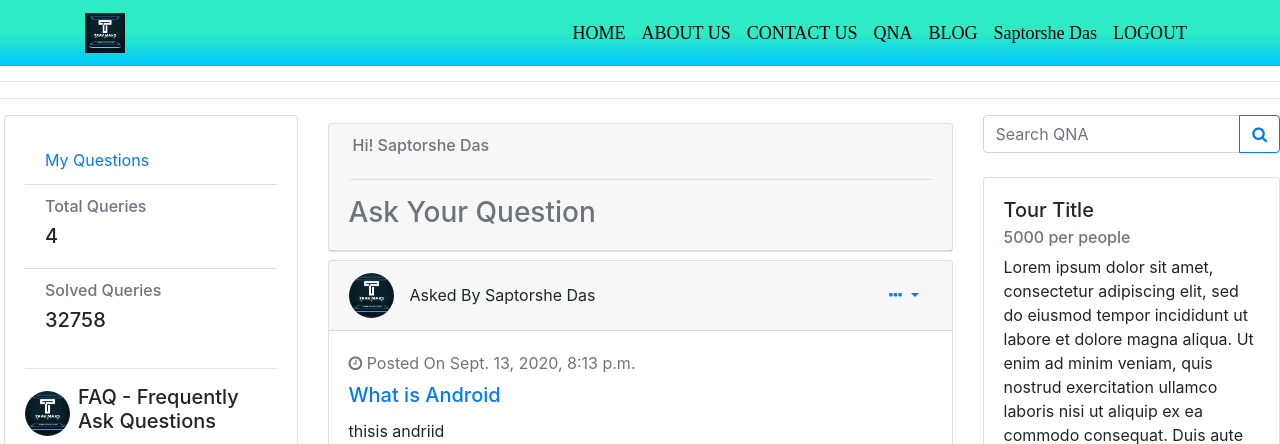
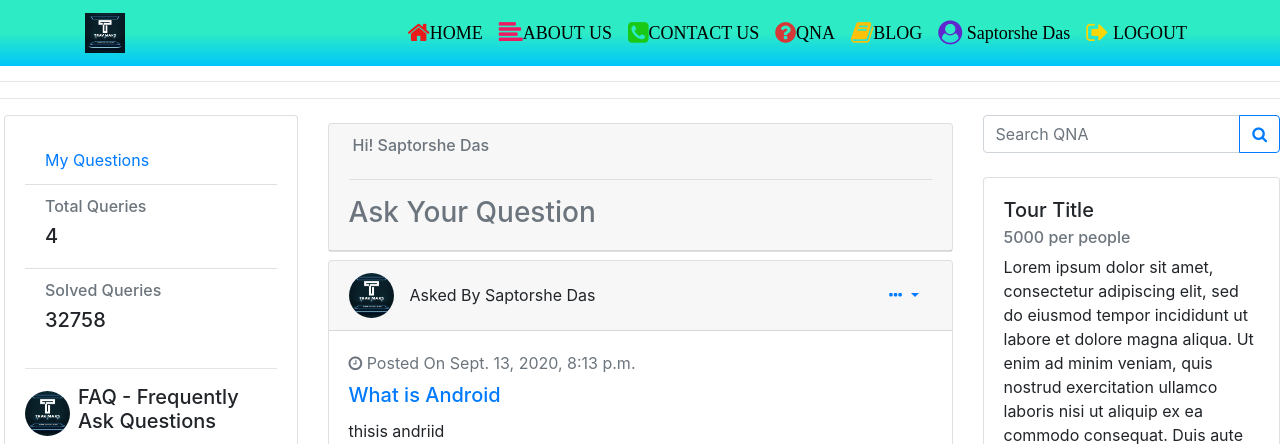
Before and after one commit to iamsaptorshe07/MAKSCUBE-TRAV-MAKS, a Django app: page /qna/ in a window 1280 px wide. Shown: the top 444 px of the page. Run offline with Django 3.2, Linux system fonts and the light colour scheme; a user stored in the database is signed in; data comes from the database, SQL or seed files in the repository; some libraries are stand-ins or nearby versions.

Commit message:
Gobinda new update

```diff
--- a/templates/basetemplate.html
+++ b/templates/basetemplate.html
@@ -11,16 +11,60 @@
     <link rel="stylesheet" href="https://cdnjs.cloudflare.com/ajax/libs/OwlCarousel2/2.3.4/assets/owl.carousel.min.css">
     <link rel="stylesheet" href="https://cdnjs.cloudflare.com/ajax/libs/OwlCarousel2/2.3.4/assets/owl.theme.default.min.css">
     <link rel="stylesheet" href="https://cdnjs.cloudflare.com/ajax/libs/animate.css/3.7.2/animate.min.css">
-    <link href="https://maxcdn.bootstrapcdn.com/font-awesome/4.7.0/css/font-awesome.min.css" rel="stylesheet">
+    <link rel="stylesheet" href="https://stackpath.bootstrapcdn.com/font-awesome/4.7.0/css/font-awesome.min.css">
     <script src="https://code.jquery.com/jquery-3.3.1.slim.min.js"></script>
     <script src="https://cdnjs.cloudflare.com/ajax/libs/popper.js/1.14.3/umd/popper.min.js"></script>
     <script src="https://stackpath.bootstrapcdn.com/bootstrap/4.1.3/js/bootstrap.min.js"></script>
     <script src="https://cdnjs.cloudflare.com/ajax/libs/OwlCarousel2/2.3.4/owl.carousel.min.js"></script>
     <link rel="stylesheet" href="{% static 'css/style.css' %}">
-    {% block stylesheets %}
+    <style>
+	.fa-home{
+	 color: #ea1b1b;
+	}
+	.fa-align-left{
+	color:#ef1961;
+	}
+	.fa-phone-square{
+		color: #1ac916;
+	}
+	.fa-question-circle{
+		color: #d63737;
+	}
+	.fa-book{
+		color: #ffc107;
+	}
+	.fa-sign-out{
+		color: gold;
+	}
+	.fa-user-circle{
+		color: #5f27cd;
+	}
+	#myBtn {
+  display: none;
+  position: fixed;
+  bottom: 20px;
+  right: 30px;
+  z-index: 99;
+  font-size: 18px;
+  border: none;
+  outline: none;
+  background-color: #212529;
+  color: white;
+  cursor: pointer;
+  padding: 15px;
+  border-radius: 4px;
+}
+
+#myBtn:hover {
+  background-color: #555;
+}
+	</style>
+	{% block stylesheets %}
     {% endblock stylesheets %}
 </head>
 <body>
+<button onclick="topFunction()" id="myBtn" title="Go to top"><i class="fa fa-chevron-up"></i></button>
+
     <!--Navbar Starts here-->
     <div class="super_container">
       <nav class="navbar navbar-expand-sm navbar-light bg-light fixed-top">
@@ -34,25 +78,25 @@
   <div class="collapse navbar-collapse" id="navbarSupportedContent">
     <ul class="navbar-nav ml-auto">
       <li class="nav-item">
-        <a class="nav-link" href="/">HOME</a>
+        <a class="nav-link" href="/"><i class="fa fa-home fa-lg"></i>HOME</a>
       </li>
   <li class="nav-item">
-        <a class="nav-link" href="#">ABOUT US</a>
+        <a class="nav-link" href="#"><i class="fa fa-align-left fa-lg"></i>ABOUT US</a>
       </li>
   <li class="nav-item">
-        <a class="nav-link" href="#">CONTACT US</a>
+        <a class="nav-link" href="#"><i class="fa fa-phone-square fa-lg"></i>CONTACT US</a>
   </li>
   <li class="nav-item">
-    <a class="nav-link" href="/qna/">QNA</a>
+    <a class="nav-link" href="/qna/"><i class="fa fa-question-circle fa-lg"></i>QNA</a>
 </li>
 <li class="nav-item">
-  <a class="nav-link">BLOG</a>
+  <a class="nav-link"><i class="fa fa-book fa-lg"></i>BLOG</a>
 </li>
     {% if user.is_authenticated %}
 
 	<li class="nav-item dropdown">
         <a class="nav-link " href="#" data-toggle="dropdown">
-    {{user.name}}
+    <i class="fa fa-user-circle fa-lg"></i> {{user.name}}
   </a>
   {% if request.session.access_type == 'traveller' %}
   <div class="dropdown-menu">
@@ -70,12 +114,12 @@
   {% endif %}
 </li>
     <li class="nav-item">
-      <a class="nav-link" href="/accounts/user/logout">LOGOUT</a>
+      <a class="nav-link" href="/accounts/user/logout"><i class="fa fa-sign-out fa-lg" ></i> LOGOUT</a>
     </li>
       {% else %}
       <li class="nav-item dropdown">
         <a class="nav-link " href="#" data-toggle="dropdown">
-    ACCOUNTS
+  <i class="fa fa-user-circle fa-lg"></i>  ACCOUNTS
   </a>
   <div class="dropdown-menu">
     <a class="dropdown-item" href="/accounts/traveller/account">Hello,Sign in</a>
@@ -102,7 +146,7 @@
     <!--Main body-->
     {% block body %}
     {% endblock body%}
-    <!--Main body ends here-->
+	<!--Main body ends here-->
     </div>
     <!--Footer-->
 	<footer class="mainfooter" role="contentinfo">
@@ -237,6 +281,22 @@ $( window ).scroll( function () {
   }
 });
 });
+
+var mybutton = document.getElementById("myBtn");
+
+window.onscroll = function() {scrollFunction()};
+
+function scrollFunction() {
+  if (document.body.scrollTop > 100 || document.documentElement.scrollTop > 200) {
+    mybutton.style.display = "block";
+  } else {
+    mybutton.style.display = "none";
+  }
+}
+function topFunction() {
+  document.body.scrollTop = 0;
+  document.documentElement.scrollTop = 0;
+}
   </script>
     <!--Javascript for continious ad ends here-->
 </body>
```
Also changed, not shown: templates/selleraccount.html (+32 -8 lines), templates/touring/tour_checkout.html (+48 -31 lines), templates/travelleraccounts.html (+31 -9 lines).
